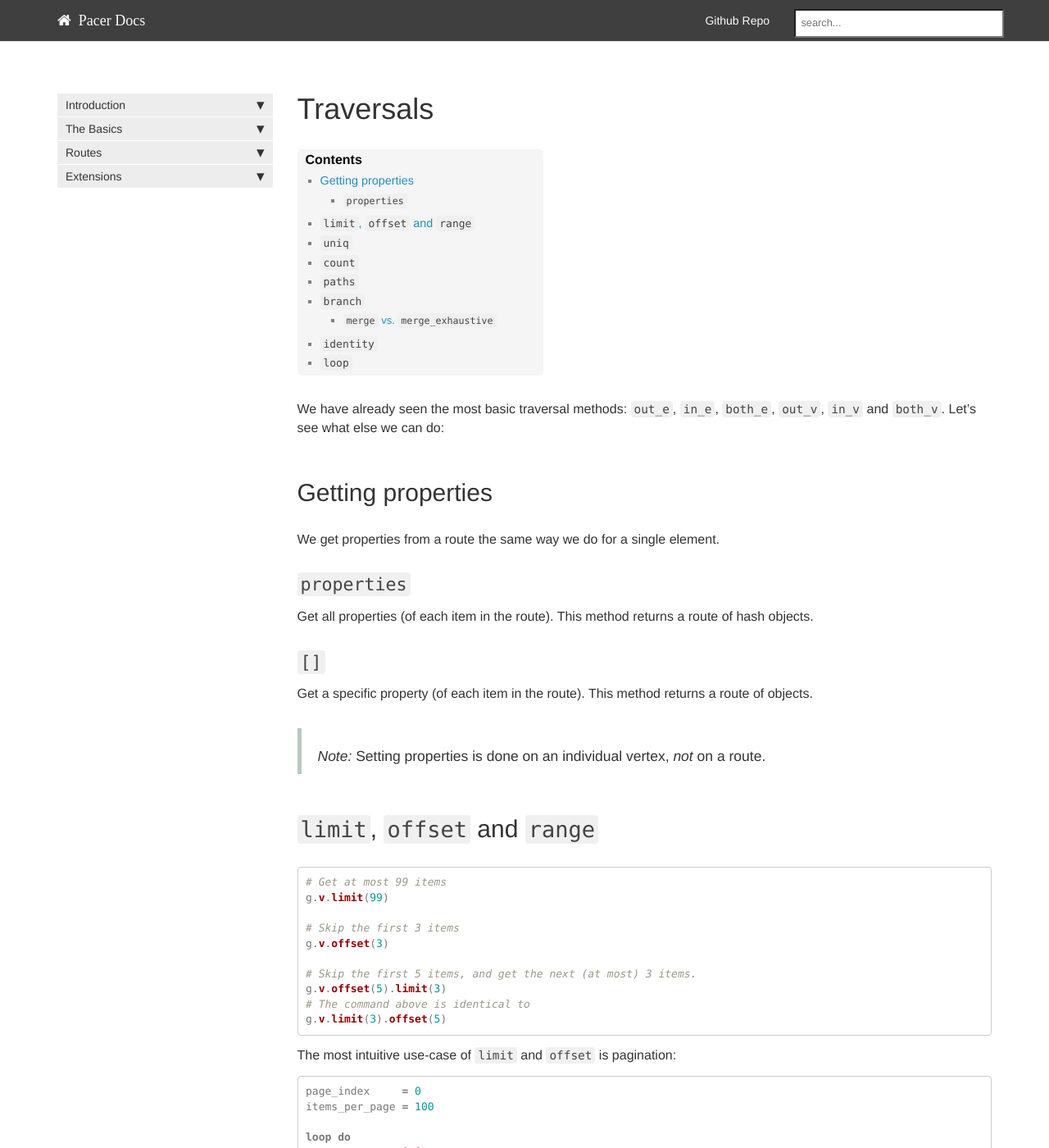
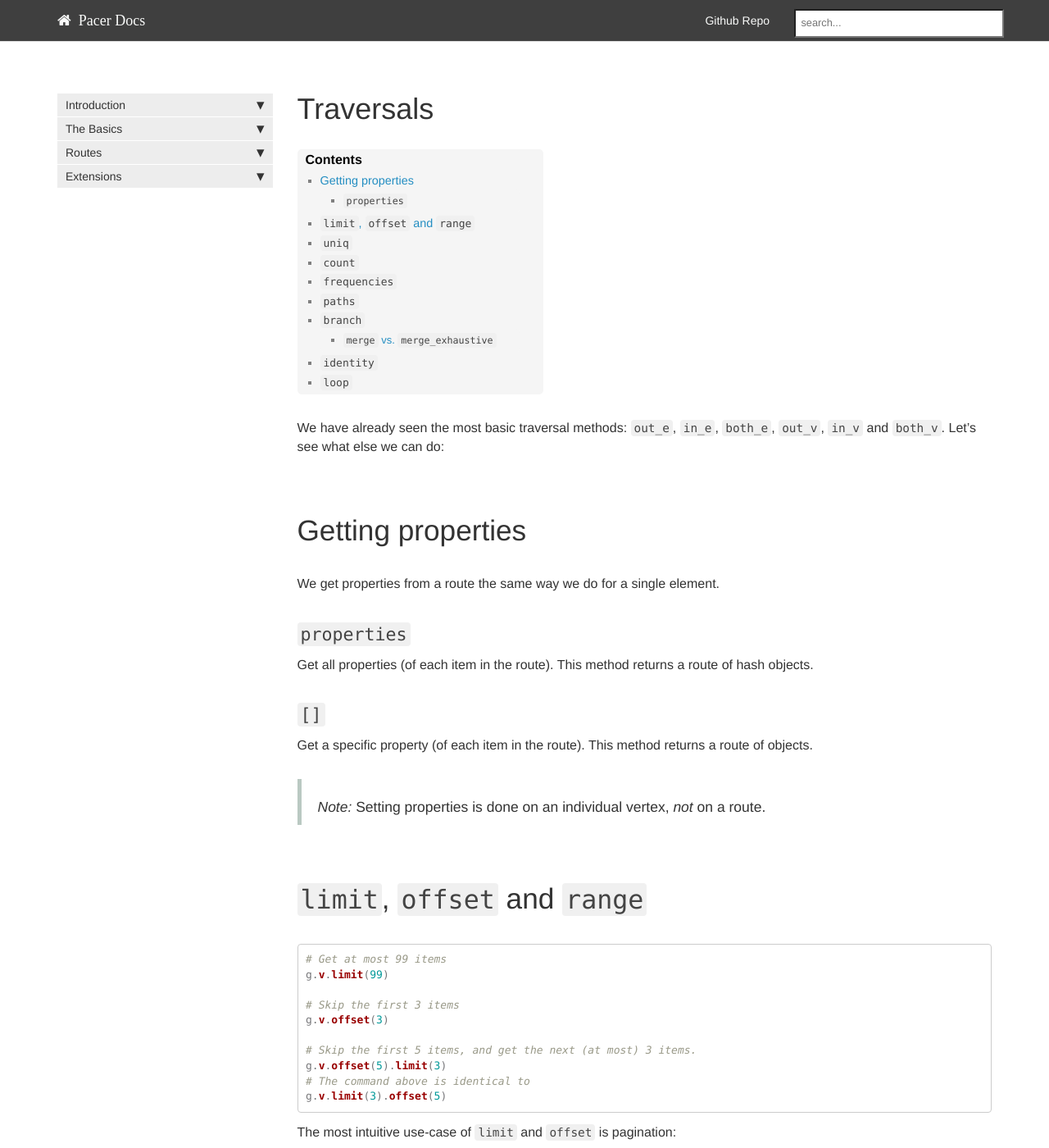
Before and after one commit to pangloss/pacer, a Jekyll site: the page built from pages/routes/routes_traversals.md, in a window 1280 px wide and 1400 px high. Shown: the whole window at 82% size. Built offline with Jekyll 4.4.1, drawn with Linux system fonts in a browser that asks for light colours; Markdown is read by kramdown in place of the engine named in the settings; a script that is not in the unit is left out; some of the changed text lies outside the part shown.

Commit message:
Minor additions

````diff
--- a/css/projectstyles.css
+++ b/css/projectstyles.css
@@ -42,25 +42,29 @@
 }
 
 .post-content h1 {
-	margin-top: 60px;
-	margin-bottom: 40px;
+	margin-top: 2em;
+	margin-bottom: 2em;
 	padding: 0;
+	font-size: 2.5em;
 }
 
 .post-content h2 {
-	margin-top: 50px;
-	margin-bottom: 30px;
+	margin-top: 2em;
+	margin-bottom: 1em;
 	padding: 0;
-}
+	font-size: 2.2em;
+ }
 
 .post-content h3 {
-	margin-top: 30px;
-	margin-bottom: 15px;
+	margin-top: 1.5em;
+	margin-bottom: 0.5em;
 	padding: 0;
+	font-size: 1.5em;
 }
 
 .post-content h4 {
-	margin-top: 20px;
-	margin-bottom: 10px;
+	margin-top: 0.2em;
+	margin-bottom: 0.2em;
 	padding: 0;
+	font-size: 1.2em;
 }
--- a/pages/routes/routes_traversals.md
+++ b/pages/routes/routes_traversals.md
@@ -89,6 +89,19 @@
  => 4
 ```
 
+## `frequencies`
+
+Return a hash, mapping each item to the number of times it occurs in the route.
+For example:
+
+```ruby
+jruby-1.7.19 :321 > g.e[:airline]
+"Delta"  "Air Canada"  "Delta"  "American Airlines"  "WestJet"
+Total: 5
+
+jruby-1.7.19 :322 > g.e[:airline].frequencies
+ => {"Delta"=>2, "Air Canada"=>1, "American Airlines"=>1, "WestJet"=>1}
+```
 
 
 ## `paths`
````
Also changed, not shown: pages/routes/filters.md (+2 -4 lines).
